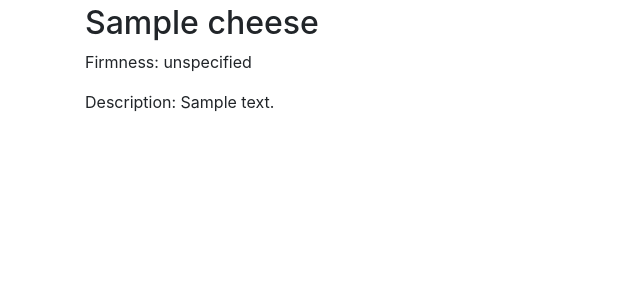
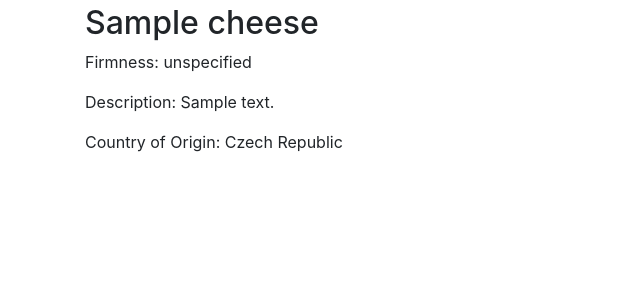
Before and after one commit to alainsn1984/cada_queso, a Django app: a page that uses everycheese/templates/cheeses/cheese_detail.html in a window 1280 px wide. Shown: the part 56-356 px from the top of the page, without its empty margins (0-640 px from the left). Run offline with Django 3.2, Linux system fonts and the light colour scheme; tables that the repository leaves empty hold one stand-in row (values such as "Sample post"); some libraries are stand-ins or nearby versions.

Commit message:
Implement cheese country of origin

```diff
--- a/config/settings/base.py
+++ b/config/settings/base.py
@@ -81,6 +81,7 @@ THIRD_PARTY_APPS = [
     "allauth",
     "allauth.account",
     "allauth.socialaccount",
+    "django_countries",
 ]
 
 LOCAL_APPS = [
--- a/everycheese/cheeses/models.py
+++ b/everycheese/cheeses/models.py
@@ -1,6 +1,7 @@
 from django.db import models
 from autoslug import AutoSlugField
 from model_utils.models import TimeStampedModel
+from django_countries.fields import CountryField
 
 
 class Cheese(TimeStampedModel):
@@ -21,6 +22,7 @@ class Cheese(TimeStampedModel):
                                 max_length=20,
                                 choices=Firmness.choices,
                                 default=Firmness.UNSPECIFIED)
+    country_of_origin = CountryField("Country of Origin", blank=True)
 
     def __str__(self):
         return self.name
--- a/everycheese/templates/cheeses/cheese_detail.html
+++ b/everycheese/templates/cheeses/cheese_detail.html
@@ -13,5 +13,10 @@
   {% if cheese.description %}
     <p>Description: {{ cheese.description }}</p>
   {% endif %}
+  {% if cheese.country_of_origin %}
+    <p>Country of Origin: {{ cheese.country_of_origin.name }}
+      <img src="{{ cheese.country_of_origin.flag}}">
+    </p>
+  {% endif %}
 
 {% endblock content %}
--- a/requirements/base.txt
+++ b/requirements/base.txt
@@ -12,3 +12,4 @@ django-model-utils==4.0.0  # https://github.com/jazzband/django-model-utils
 django-allauth==0.42.0  # https://github.com/pennersr/django-allauth
 django-crispy-forms==1.9.2  # https://github.com/django-crispy-forms/django-crispy-forms
 django-autoslug==1.9.8  # https://github.com/justinmayer/django-autoslug/
+django-countries==7.5.1 # https://github.com/SmileyChris/django-countries
```
Also changed, not shown: everycheese/cheeses/tests/factories.py (+1 -0 lines), everycheese/cheeses/migrations/0002_cheese_country_of_origin.py (added).
